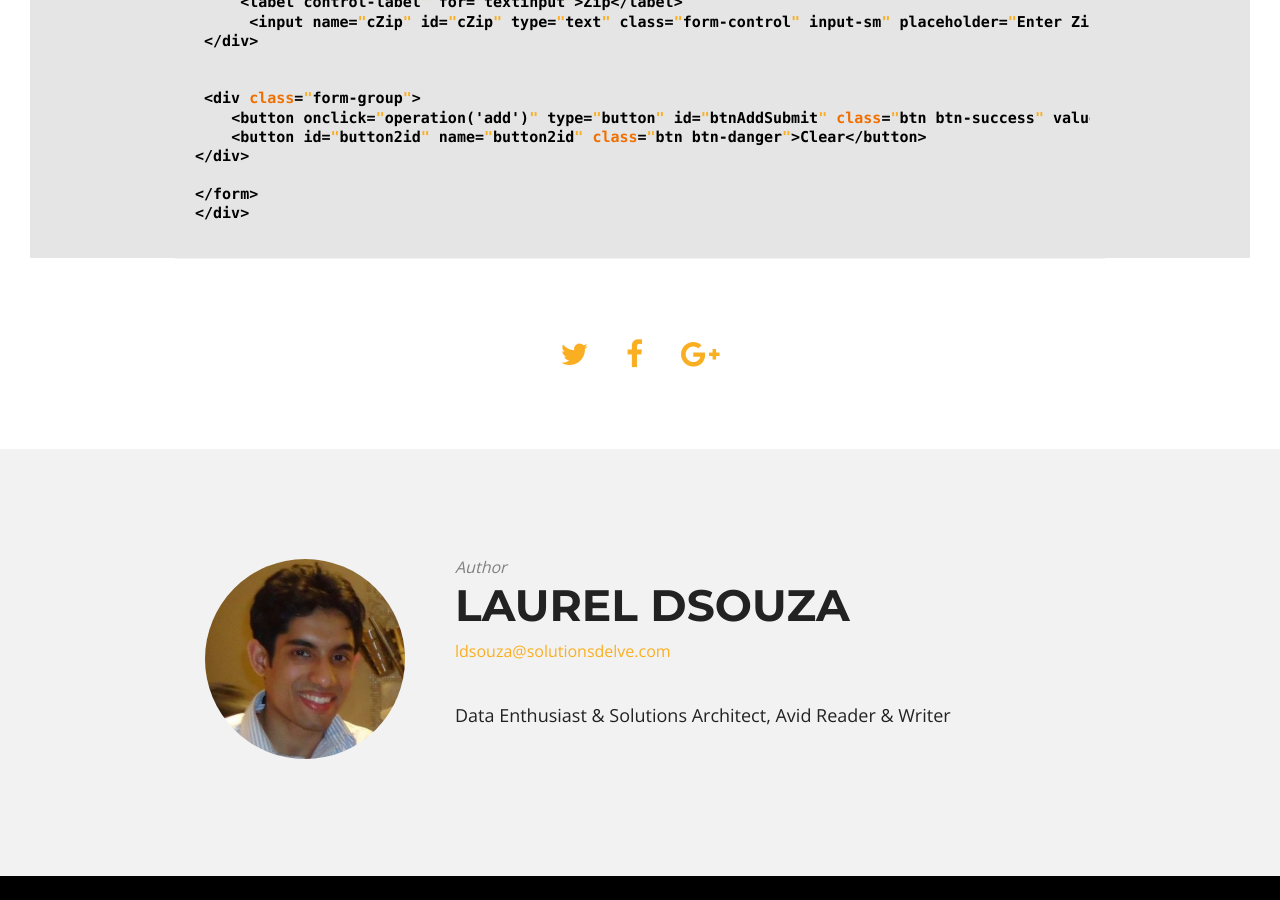
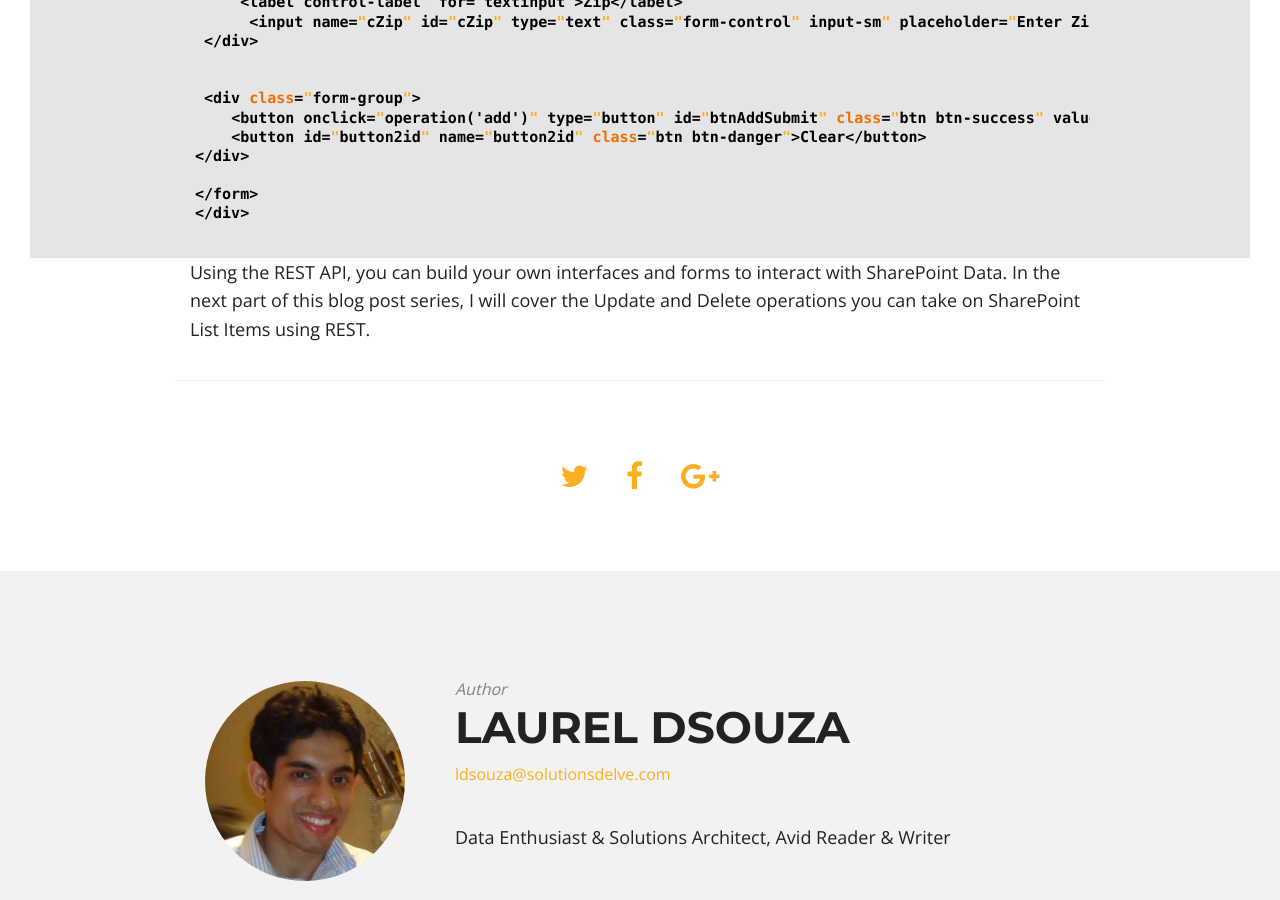
Before and after one commit to ldsouza/ldsouza.github.io, a Jekyll site: the page built from _posts/2017-03-01-crud-operations-in-sharepoint-using-the-rest-api.md, in a window 1280 px wide and 900 px high, scrolled down 4221 px. Built offline with Jekyll 4.4.1, drawn with Linux system fonts in a browser that asks for light colours; nearby versions of some CDN libraries.

Commit message:
Updated 2017-03-01-crud-operations-in-sharepoint-using-the-rest-api.md

````diff
--- a/_posts/2017-03-01-crud-operations-in-sharepoint-using-the-rest-api.md
+++ b/_posts/2017-03-01-crud-operations-in-sharepoint-using-the-rest-api.md
@@ -182,3 +182,5 @@ HTML
 </form>
 </div>
 ```
+
+Using the REST API, you can build your own interfaces and forms to interact with SharePoint Data.  In the next part of this blog post series, I will cover the Update and Delete operations you can take on SharePoint List Items using REST.
````
